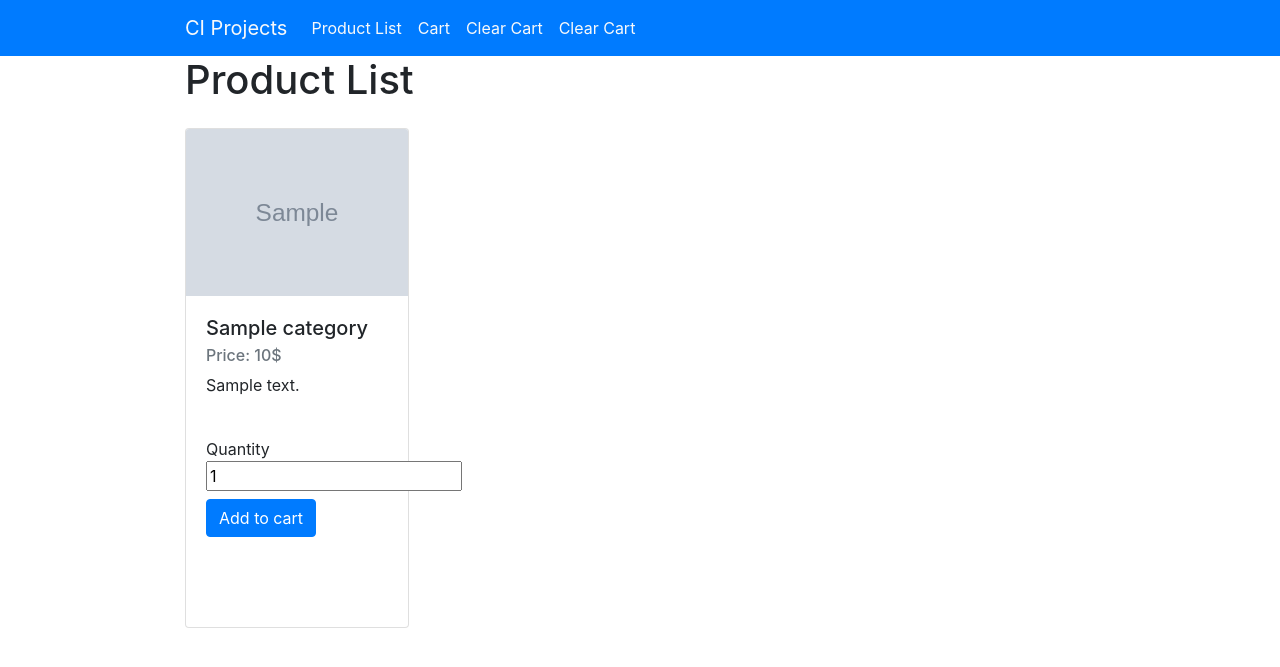
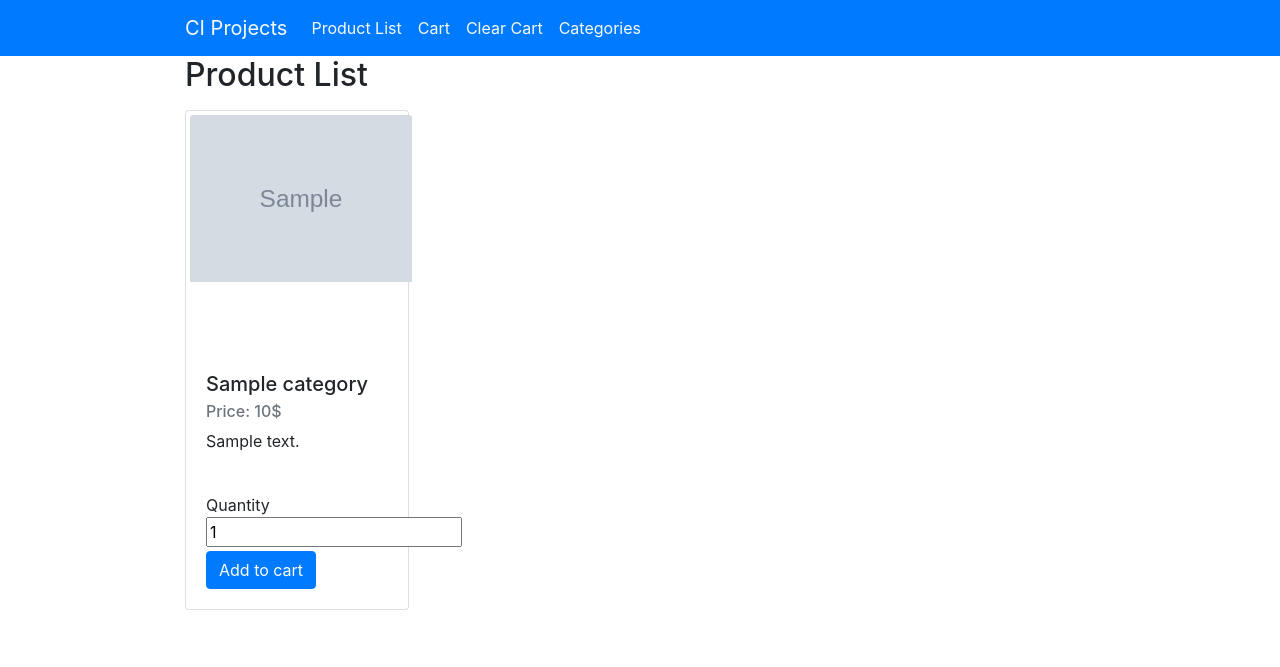
Before and after one commit to minhtan1707/CI-project, a CodeIgniter app: page /CI-project/index.php/product/index in a window 1280 px wide. Shown: the top 667 px of the page. Run offline with CodeIgniter, Linux system fonts and the light colour scheme; tables that the repository leaves empty or names only in its code hold one stand-in row (values such as "Sample post"); grey boxes marked "Sample" are stand-in pictures.

Commit message:
no message

```diff
--- a/application/views/backend/productlist.php
+++ b/application/views/backend/productlist.php
@@ -19,7 +19,7 @@
              <?php foreach($products as $product): ?>
                 <div class="row border">
                     <div class="col-2 my-1">
-                            <a href=<?php echo 'product_detail.php?id='.$product['id'];?>><img class="img-fluid" src="<?php echo base_url('/assets/images/').$product['image_file'];?>" style="height:130px"></a>
+                            <a href=<?php echo site_url('admin/product/item/'.$product['id']); ?>><img class="img-fluid" src="<?php echo base_url('/assets/images/').$product['image_file'];?>" style="height:130px"></a>
                     </div>
                     <div class="col-8 my-1">
                                 <p class="my-1"><?php echo $product['product_name'];?></p>
--- a/application/views/backend/template/header.php
+++ b/application/views/backend/template/header.php
@@ -13,7 +13,6 @@
 </head>
 
 <body>
-    <div class="container-fluid">
     <nav class="navbar navbar-expand-lg navbar-light bg-primary">
         <div class="container" style="max-width:940px;">
             <a class="navbar-brand text-light" href="#">CI Projects</a>
@@ -23,7 +22,7 @@
             </button>
 
             <div class="collapse navbar-collapse" id="navbarSupportedContent">
-                    <ul class="navbar-nav mr-auto">
+                <ul class="navbar-nav ml-auto">
                     <li class="nav-item">
                         <a class="nav-link text-light" href="<?php echo site_url('admin/product')?>">Product List</a>
                     </li>
@@ -40,4 +39,3 @@
             </div>
         </div>
     </nav>
-    </div>
--- a/application/views/header.php
+++ b/application/views/header.php
@@ -23,7 +23,7 @@
                 </button>
 
                 <div class="collapse navbar-collapse" id="navbarSupportedContent">
-                    <ul class="navbar-nav mr-auto">
+                    <ul class="navbar-nav navml-auto">
                         <li class="nav-item">
                             <a class="nav-link text-light" href="<?php echo site_url('product')?>">Product List</a>
                         </li>
@@ -34,7 +34,7 @@
                             <a class="nav-link text-light" href="<?php echo site_url('cart/clear')?>">Clear Cart</a>
                         </li>
                         <li class="nav-item">
-                            <a class="nav-link text-light" href="<?php echo site_url('categories')?>">Clear Cart</a>
+                            <a class="nav-link text-light" href="<?php echo site_url('categories')?>">Categories</a>
                         </li>
                         <!-- <li class="nav-item dropdown">
         <a class="nav-link dropdown-toggle" href="#" id="navbarDropdown" role="button" data-toggle="dropdown" aria-haspopup="true" aria-expanded="false">
--- a/application/views/productlist.php
+++ b/application/views/productlist.php
@@ -15,14 +15,14 @@
     </div>
     <div class="container" style="max-width:940px;">
 
-    <h1><?php echo $title;?></h1>
+    <h2><?php echo $title;?></h2>
         <div class="row">
             <?php foreach($products as $product): ?>
-            <div class="col-3 mt-3">
-                <div class="card" style="width:14rem;min-height:500px;">
-                    <a href=<?php echo site_url('product/item/'.$product['id']); ?>><img class="card-img-top" src="<?php echo base_url('/assets/images/').$product['image_file'];?>"></a>
-                    <div class="card-body">
-                        <h5 class="card-title"><?php echo $product['product_name'];?></h5>
+            <div class="col-3 my-2">
+                <div class="card d-flex flex-row flex-wrap" style="width:14rem;height:500px;">
+                    <a href=<?php echo site_url('product/item/'.$product['id']); ?>><img class="card-img-top m-1" src="<?php echo base_url('/assets/images/').$product['image_file'];?>" style="max-height:222.4px"></a>
+                    <div class="card-body align-self-end">
+                        <h5 class="card-title" style="width:100%"><?php echo $product['product_name'];?></h5>
                         <h6 class="card-subtitle mb-2 text-muted"><?php echo 'Price: '.$product['price'].'$';?></h6>
                         <p class="card-text" style="height:48px;"><?php echo $product['description'];?></p>
                         <?php echo form_open('cart/add');?>
@@ -32,11 +32,9 @@
                         <input type=hidden name='description' value="<?php echo $product['description'];?>" >
                         <input type=hidden name='product_id' value="<?php echo $product['id'];?>" >
                         <div class=class='mt-5'>Quantity</div>
-                        <input  class='mt-0' type=number name=quantity value=1>
-                        <input type=submit name=submit class="btn btn-primary mt-2" value='Add to cart'>
+                        <input class='mt-0' type=number name=quantity value=1>
                         <?php echo form_close();?>
-                        </form>
-
+                        <input type=submit name=submit class="btn btn-primary mt-1" value='Add to cart'>
                     </div>
                 </div>
             </div>
```
Also changed, not shown: application/libraries/Auth.php (+2 -11 lines). Lines whose indentation alone changed are shown as unchanged.
